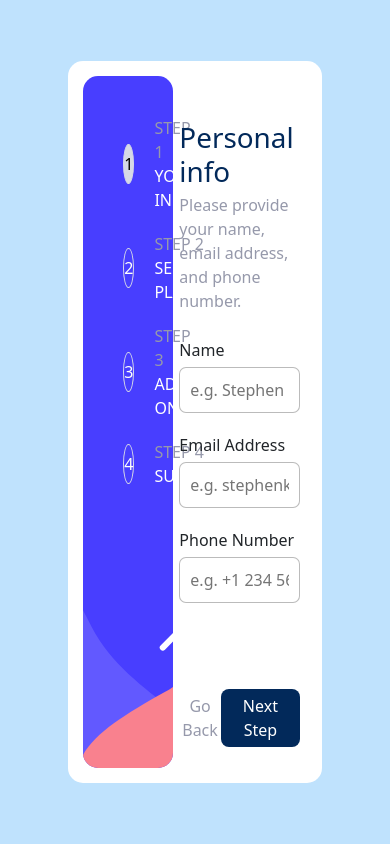
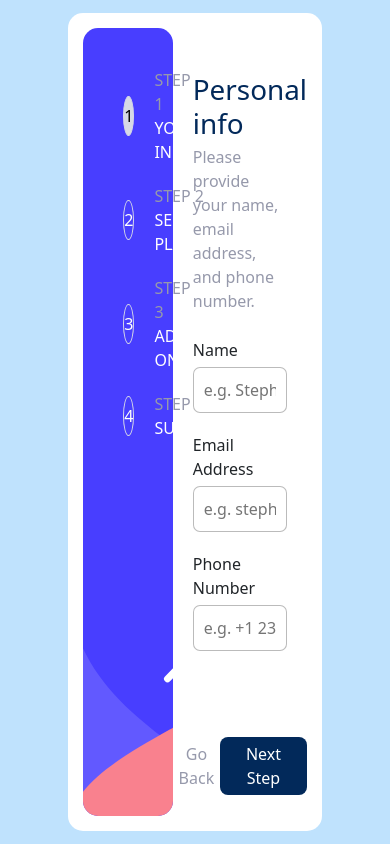
Before and after one commit to Mankind71/frontendMentor-multiStepForm, a React (Create React App) app: page / in a window 390 px wide. Built offline with nearby package versions, Linux system fonts and the light colour scheme.

Commit message:
adjusted main with for right section -> mobile and system screens

```diff
--- a/src/scss/_variables.scss
+++ b/src/scss/_variables.scss
@@ -10,5 +10,12 @@ $Magnolia: hsl(217, 100%, 97%);
 $Alabaster: hsl(231, 100%, 99%);
 $White: hsl(0, 0%, 100%);
 
+$rightSectionContentWidthLg: 70%;
+$rightSectionContentWidthSm: 90%;
 
-$rightSectionContentWidth: 90%
+@media (min-width: 376px) {
+$rightSectionContentWidth: 70%;
+}
+@media (max-width: 375px) {
+$rightSectionContentWidth: 90%;
+}
--- a/src/scss/app.scss
+++ b/src/scss/app.scss
@@ -46,7 +46,6 @@
 
       .details {
         main {
-          width: $rightSectionContentWidth;
           .title {
             margin-bottom: 5px;
             color: $Marine_blue;
@@ -66,7 +65,6 @@
         border-radius: 10px;
         height: 100px;
         div {
-          width: $rightSectionContentWidth;
           display: flex;
           justify-content: space-between;
 
@@ -112,7 +110,7 @@
           margin-bottom: 20px;
 
           .numCon {
-            width: 40px ;
+            width: 40px;
             height: 40px;
           }
           .details {
@@ -134,6 +132,7 @@
 
       .details {
         main {
+          width: $rightSectionContentWidthLg;
           margin: auto;
           padding: 45px 0;
           height: 100%;
@@ -149,7 +148,8 @@
     flex-direction: column;
 
     .levels {
-      background: url("../assets/images/bg-sidebar-mobile.svg") no-repeat center center;
+      background: url("../assets/images/bg-sidebar-mobile.svg") no-repeat center
+        center;
       background-size: cover;
       display: flex;
       justify-content: center;
@@ -162,12 +162,12 @@
         margin-bottom: 100px;
         display: flex;
         flex-direction: row;
-        align-items: center ;
+        align-items: center;
         justify-content: center;
 
         .items {
           .numCon {
-            width: 35px ;
+            width: 35px;
             height: 35px;
           }
           .details {
@@ -181,6 +181,7 @@
       .details {
         background-color: $Magnolia;
         main {
+          width: $rightSectionContentWidthSm;
           position: relative;
           top: -5.3rem;
           border-radius: 15px;
```
